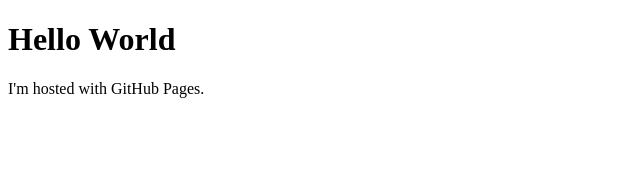
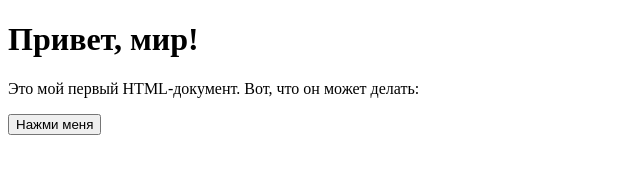
Before and after one commit to Fikkich/fikkich.github.io, a plain HTML site: page index.html in a window 1280 px wide. Shown: the whole page, without its empty margins (0-640 px from the left). Drawn offline with Linux system fonts and the light colour scheme.

Commit message:
Update index.html

```diff
--- a/index.html
+++ b/index.html
@@ -1,7 +1,13 @@
 <!DOCTYPE html>
-<html>
+<html lang="en">
+<head>
+    <meta charset="UTF-8">
+    <meta name="viewport" content="width=device-width, initial-scale=1.0">
+    <title>Моя первая страница</title>
+</head>
 <body>
-<h1>Hello World</h1>
-<p>I'm hosted with GitHub Pages.</p>
+    <h1>Привет, мир!</h1>
+    <p>Это мой первый HTML-документ. Вот, что он может делать:</p>
+    <button onclick="alert('Вы нажали на кнопку!')">Нажми меня</button>
 </body>
 </html>
```
